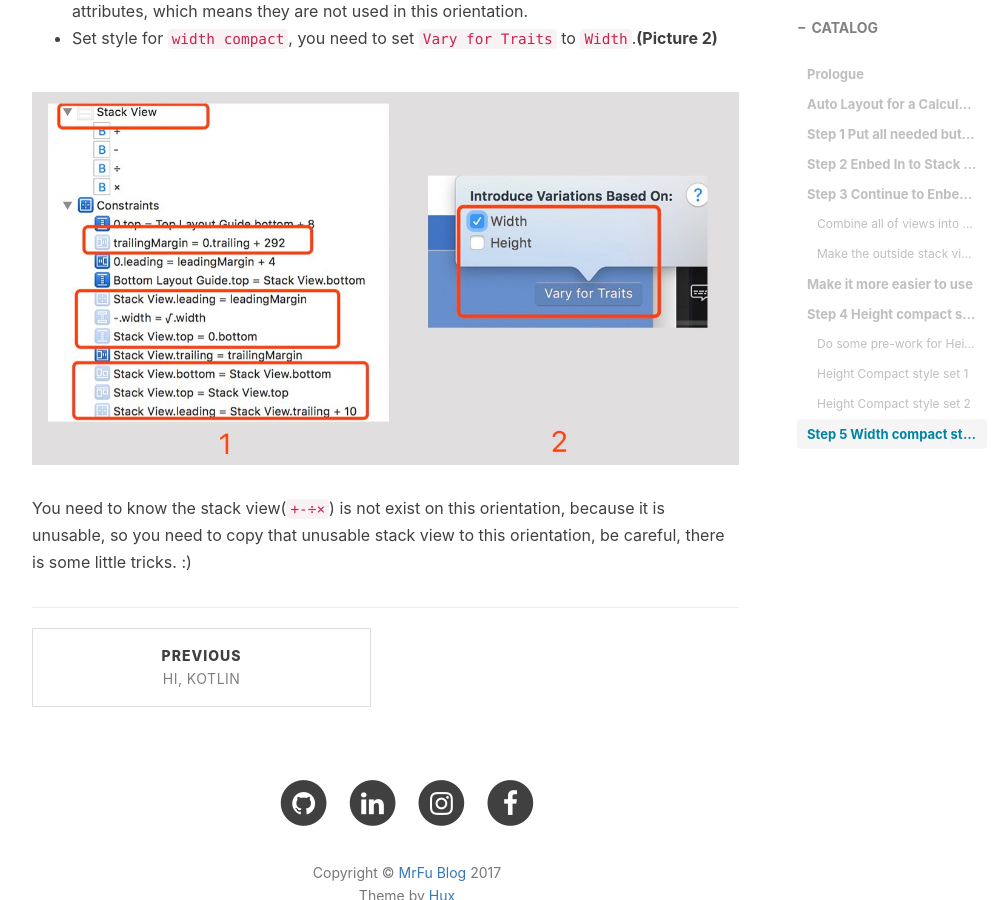
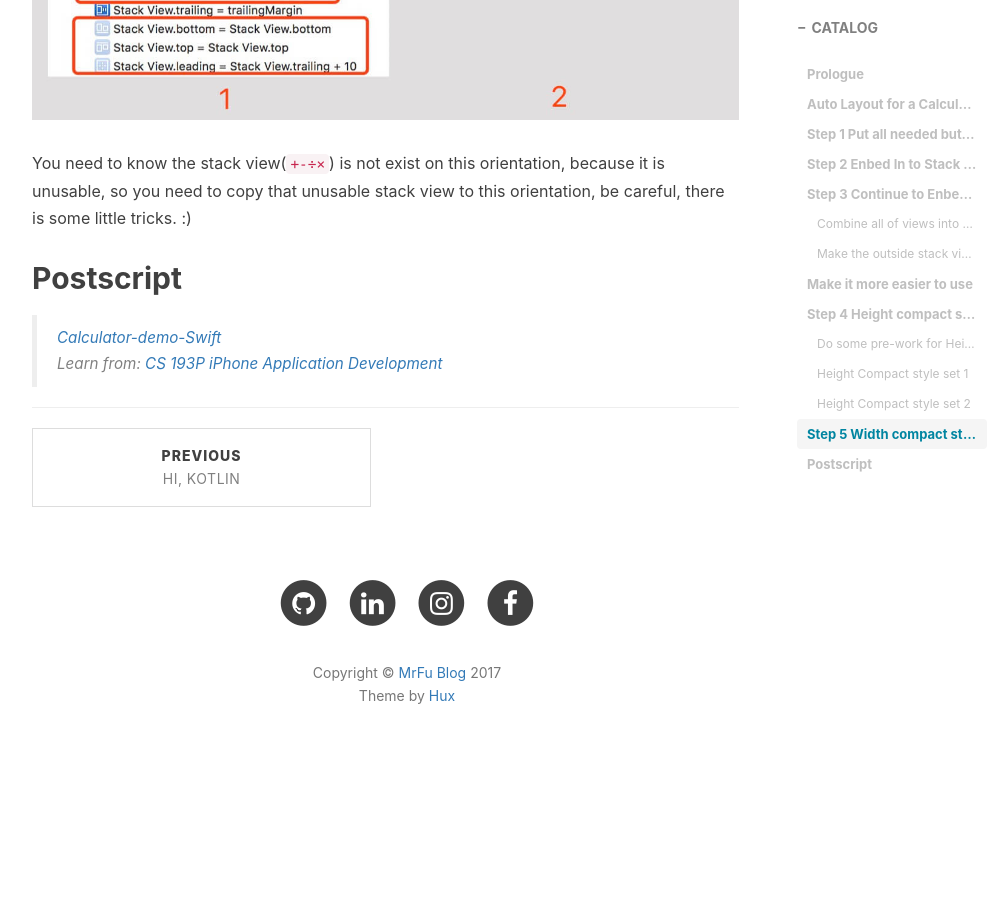
Before and after one commit to MrFuFuFu/mrfufufu.github.io, a Jekyll site: the page built from _posts/2017-09-05-AutoLayout_for_a_Calculator.markdown, in a window 1280 px wide and 900 px high, scrolled down 7335 px. Shown: the whole window, without its empty margins (233-1239 px from the left). Built offline with Jekyll 4.4.1, drawn with Linux system fonts in a browser that asks for light colours; nearby versions of some CDN libraries; comment, search, counter and statistics services are not loaded; after the commit the page ends 8108 px from its top, so only the background shows below that.

Commit message:
change image size, change calculator article

```diff
--- a/_posts/2017-09-05-AutoLayout_for_a_Calculator.markdown
+++ b/_posts/2017-09-05-AutoLayout_for_a_Calculator.markdown
@@ -72,7 +72,7 @@ OK, that's fine for above code, but if users want to change some buttons positio
 
 #### Do some pre-work for Height Compact style
 
-First, I want to introduce some attributes for every view. On the below **picture 1**, there is a plus mark for `Background`. It means when `Height` is `Compact`, the background color we set it to green, `Height compact` means height's value less than width's value (Screen's orientation is horizontal).
+First, I want to introduce some attributes for every view. On the below **(Picture 1)**, there is a plus mark for `Background`. It means when `Height` is `Compact`, the background color we set it to green, `Height compact` means height's value less than width's value (Screen's orientation is horizontal).
 
 Then, we continue to our steps:
 
@@ -115,3 +115,10 @@ I wound not tell you how to do it when the user interface style is width compact
 ![blog_autolayout_step5](/img/article/autolayout/blog_autolayout_step5.png)
 
 You need to know the stack view(`+-÷×`) is not exist on this orientation, because it is unusable, so you need to copy that unusable stack view to this orientation, be careful, there is some little tricks. :)
+
+
+## Postscript
+
+> [Calculator-demo-Swift](https://github.com/MrFuFuFu/Calculator-demo-Swift)
+>
+> Learn from: [CS 193P iPhone Application Development](https://web.stanford.edu/class/cs193p/cgi-bin/drupal/)
```
Also changed, not shown: img/article/autolayout/blog_autolayout_calculator.png, img/article/autolayout/blog_autolayout_step1.png, img/article/autolayout/blog_autolayout_step2.png, img/article/autolayout/blog_autolayout_step3_1.png, img/article/autolayout/blog_autolayout_step3_2.png, img/article/autolayout/blog_autolayout_step3_3.jpg, img/article/autolayout/blog_autolayout_step4_1.png, img/article/autolayout/blog_autolayout_step4_2.png, img/article/autolayout/blog_autolayout_step4_3.png, img/article/autolayout/blog_autolayout_step5.png, img/article/autolayout/blog_autolayout_view_formula_2x.png.
